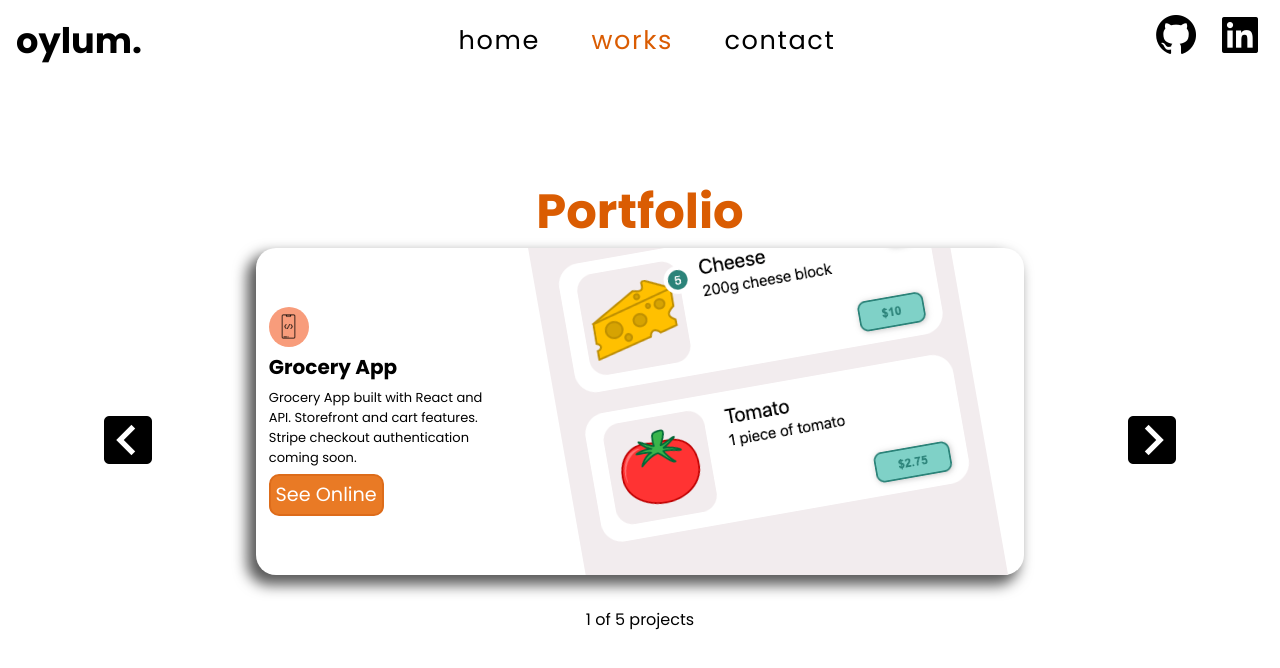
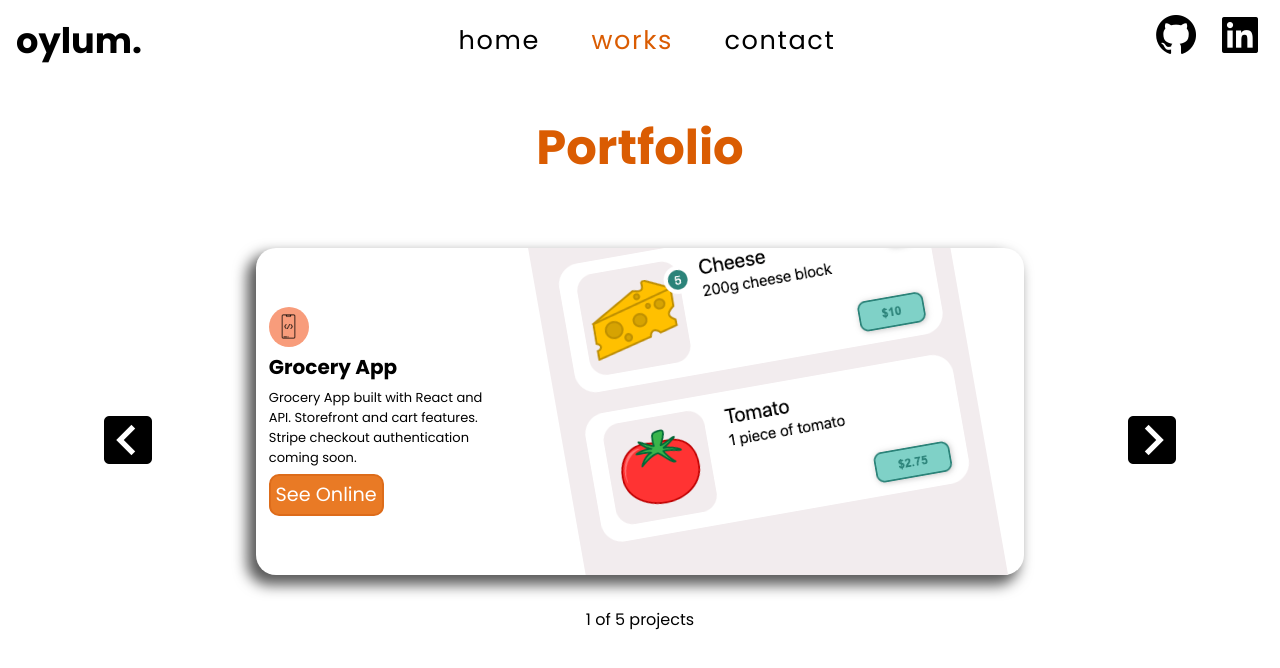
Before and after one commit to utkuoylum/reactportfolio, a React (Vite) app: page /works in a window 1280 px wide. Shown: the top 668 px of the page. Built offline with nearby package versions, Linux system fonts and the light colour scheme.

Commit message:
padding fix h1

```diff
--- a/src/Components/works/works.scss
+++ b/src/Components/works/works.scss
@@ -15,7 +15,6 @@
         position: absolute;
         top: 2rem;
         color: $mainColor;
-        padding-top: 4rem;
     }
 
     .arrow {
```
